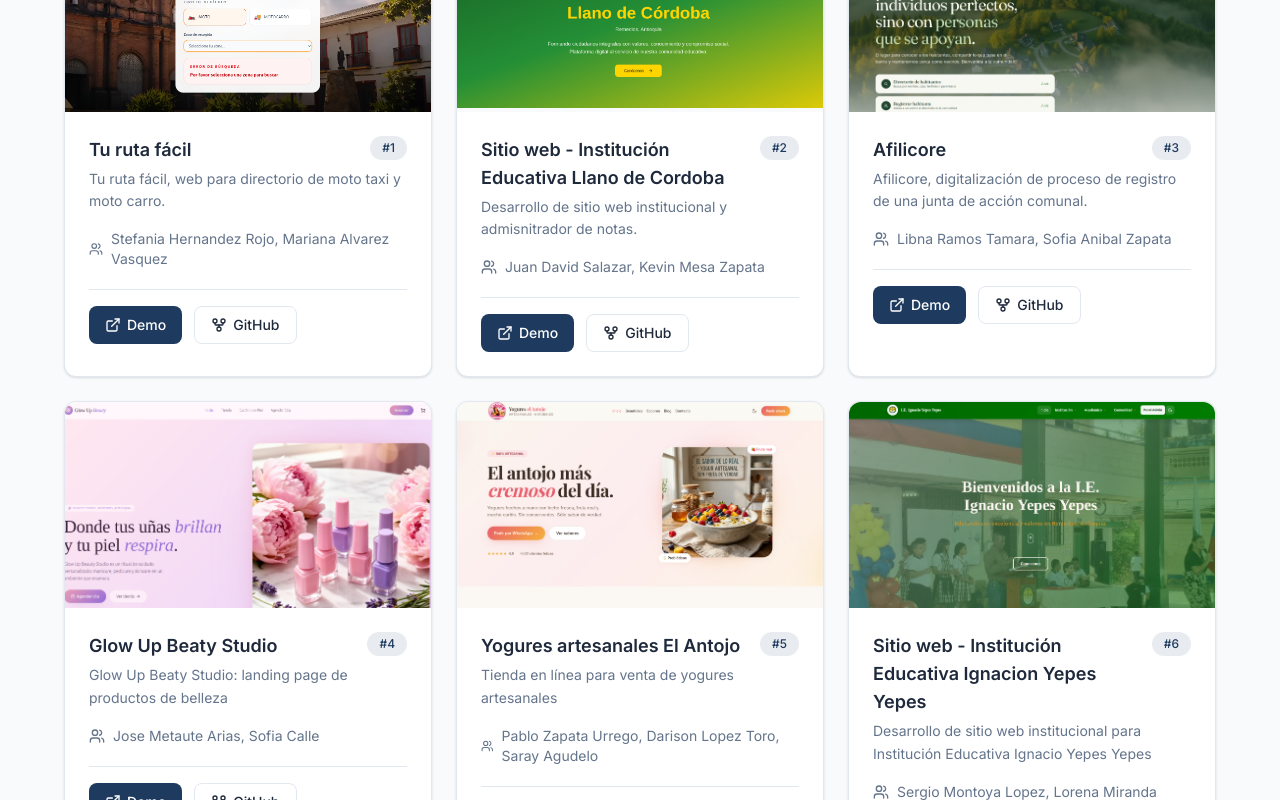
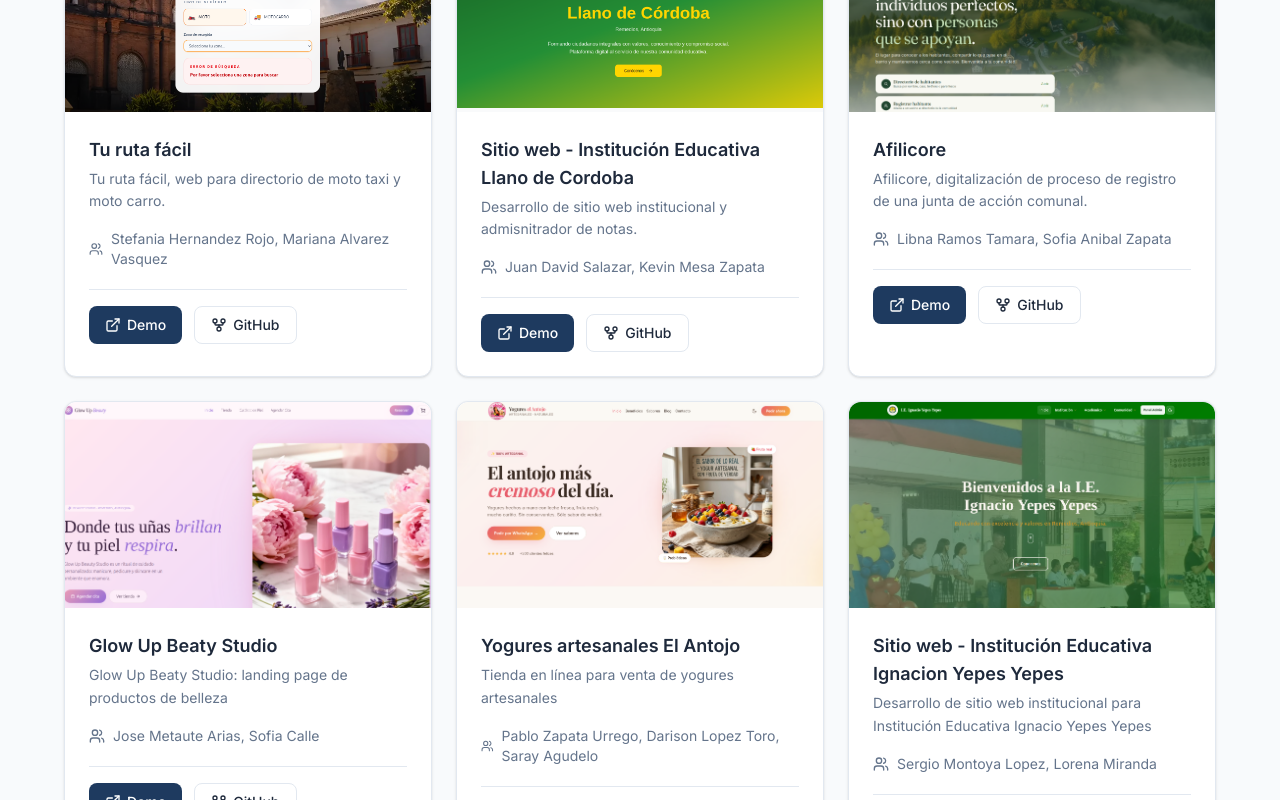
Before and after one commit to richard-tabares/proyectos-productivos, a React (Vite) app: page / in a window 1280 px wide. Shown: the part 1000-1800 px from the top of the page. Built offline with nearby package versions, Linux system fonts and the light colour scheme.

Commit message:
fix: Actualización de información

```diff
--- a/src/components/ProjectCard.jsx
+++ b/src/components/ProjectCard.jsx
@@ -14,9 +14,9 @@ export default function ProjectCard({ project }) {
       <div className="p-6">
         <div className="mb-1 flex items-start justify-between gap-4">
           <h3 className="text-lg font-semibold text-text-primary">{project.nombre}</h3>
-          <span className="shrink-0 rounded-full bg-primary/10 px-3 py-1 text-xs font-medium text-primary">
+          {/* <span className="shrink-0 rounded-full bg-primary/10 px-3 py-1 text-xs font-medium text-primary">
             #{project.id}
-          </span>
+          </span> */}
         </div>
 
         <p className="mb-4 text-sm leading-relaxed text-muted">{project.descripcion}</p>
```
